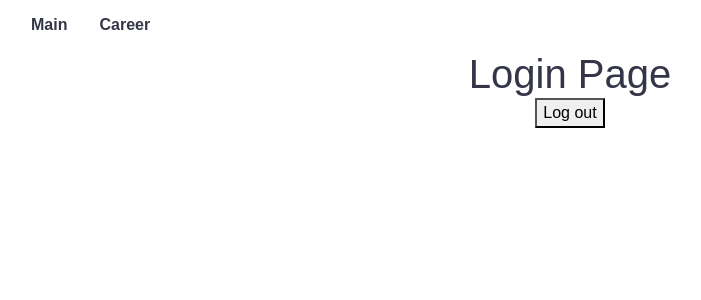
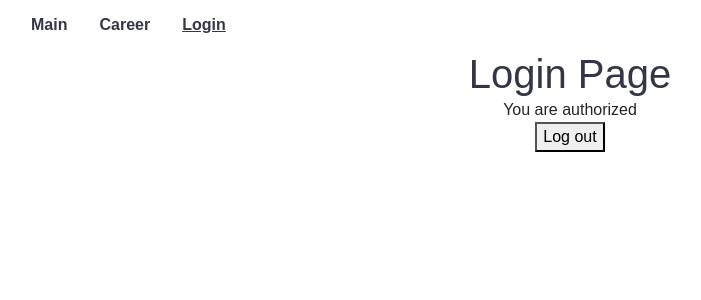
Before and after one commit to artyom-88/artyom-88-server, a React (Create React App) app in the folder client/: page /#/login in a window 1280 px wide. Both pictures are taken after typing "Sample", "Sample123" into the empty fields and a click on the input "Submit". Shown: the top 300 px of the page, without its empty margins (70-771 px from the left). Built offline with nearby package versions, Linux system fonts and the light colour scheme.

Commit message:
add prettier

```diff
--- a/client/src/components/Login/index.js
+++ b/client/src/components/Login/index.js
@@ -1,24 +1,27 @@
-import React, {useCallback} from 'react';
-import {shallowEqual, useDispatch, useSelector} from 'react-redux';
-import {appAuth} from '../../actions';
-import {appSelector} from '../../selectors';
+import React, { useCallback } from 'react';
+import { shallowEqual, useDispatch, useSelector } from 'react-redux';
+import { appAuth } from '../../actions';
+import { appSelector } from '../../selectors';
 import Form from '../Form';
 import Page from '../Page';
 
-const inputs = [{
+const inputs = [
+  {
     field: 'name',
     label: 'Name',
     required: true,
-}, {
+  },
+  {
     autocomplete: 'current-password',
     field: 'password',
     label: 'Password',
     required: true,
     type: 'password',
-}];
+  },
+];
 
 const Login = () => {
-  const {authorized} = useSelector(appSelector, shallowEqual);
+  const { authorized } = useSelector(appSelector, shallowEqual);
   const dispatch = useDispatch();
 
   const authChangeHandler = useCallback(() => {
@@ -26,19 +29,15 @@ const Login = () => {
   }, [authorized, dispatch]);
 
   return (
-    <Page
-      className='flexBox flexColumn justifyContentCenter alignItemsCenter flexGrow-1'
-      title='Login Page'
-    >
-      {authorized
-        ? <button onClick={authChangeHandler}>Log out</button>
-        : (
-          <Form
-            inputs={inputs}
-            onSubmit={authChangeHandler}
-          />
-        )
-      }
+    <Page className='flexBox flexColumn justifyContentCenter alignItemsCenter flexGrow-1' title='Login Page'>
+      {authorized ? (
+        <>
+          <div>You are authorized</div>
+          <button onClick={authChangeHandler}>Log out</button>
+        </>
+      ) : (
+        <Form inputs={inputs} onSubmit={authChangeHandler} />
+      )}
     </Page>
   );
 };
--- a/client/src/components/Menu/index.js
+++ b/client/src/components/Menu/index.js
@@ -1,27 +1,27 @@
 import React from 'react';
-import {NavLink} from 'react-router-dom';
-import {PAGES} from '../../const';
+import { NavLink } from 'react-router-dom';
+import { PAGES } from '../../const';
 import styles from './styles.module.scss';
 
 /**
  * Menu items render function
  */
 const renderItems = () =>
-  PAGES.map(
-    ({id, name, url}) => (
-      <NavLink exact={!url} className={`nav-item ${styles.item}`} activeClassName={styles.active} to={`/${url}`} key={id}>
+  PAGES.map(({ id, name, url }) => (
+    <li key={id} className='nav-item'>
+      <NavLink exact={!url} className={`nav-link ${styles.item}`} activeClassName={styles.active} to={`/${url}`}>
         {name}
       </NavLink>
-    )
-  );
+    </li>
+  ));
 
 /**
  * /**
  * Navigation menu component
  */
 const Menu = () => (
-  <nav className={`nav flexBox ${styles.container}`} id='menu'>
-    {renderItems()}
+  <nav className={`flexBox ${styles.container}`} id='menu'>
+    <ul className='nav'>{renderItems()}</ul>
   </nav>
 );
 
--- a/client/src/components/Menu/styles.module.scss
+++ b/client/src/components/Menu/styles.module.scss
@@ -10,10 +10,6 @@
 
   &.active {
     text-decoration: underline;
-
-    &:hover {
-      text-decoration: underline;
-    }
   }
 
   &:visited {
--- a/client/src/const/index.js
+++ b/client/src/const/index.js
@@ -1,7 +1,8 @@
-export const CAREER = {id: 'career', name: 'Career', url: 'career'};
-export const MAIN = {id: 'main', name: 'Main', url: ''};
+export const CAREER = { id: 'career', name: 'Career', url: 'career' };
+export const LOGIN = { id: 'login', name: 'Login', url: 'login' };
+export const MAIN = { id: 'main', name: 'Main', url: '' };
 
 /**
  * Pages settings
  */
-export const PAGES = [MAIN, CAREER];
+export const PAGES = [MAIN, CAREER, LOGIN];
```
Also changed, not shown: client/package.json (+13 -0 lines), 1 other file (tests, documents, lock files or other folders). Lines whose indentation alone changed are shown as unchanged.
